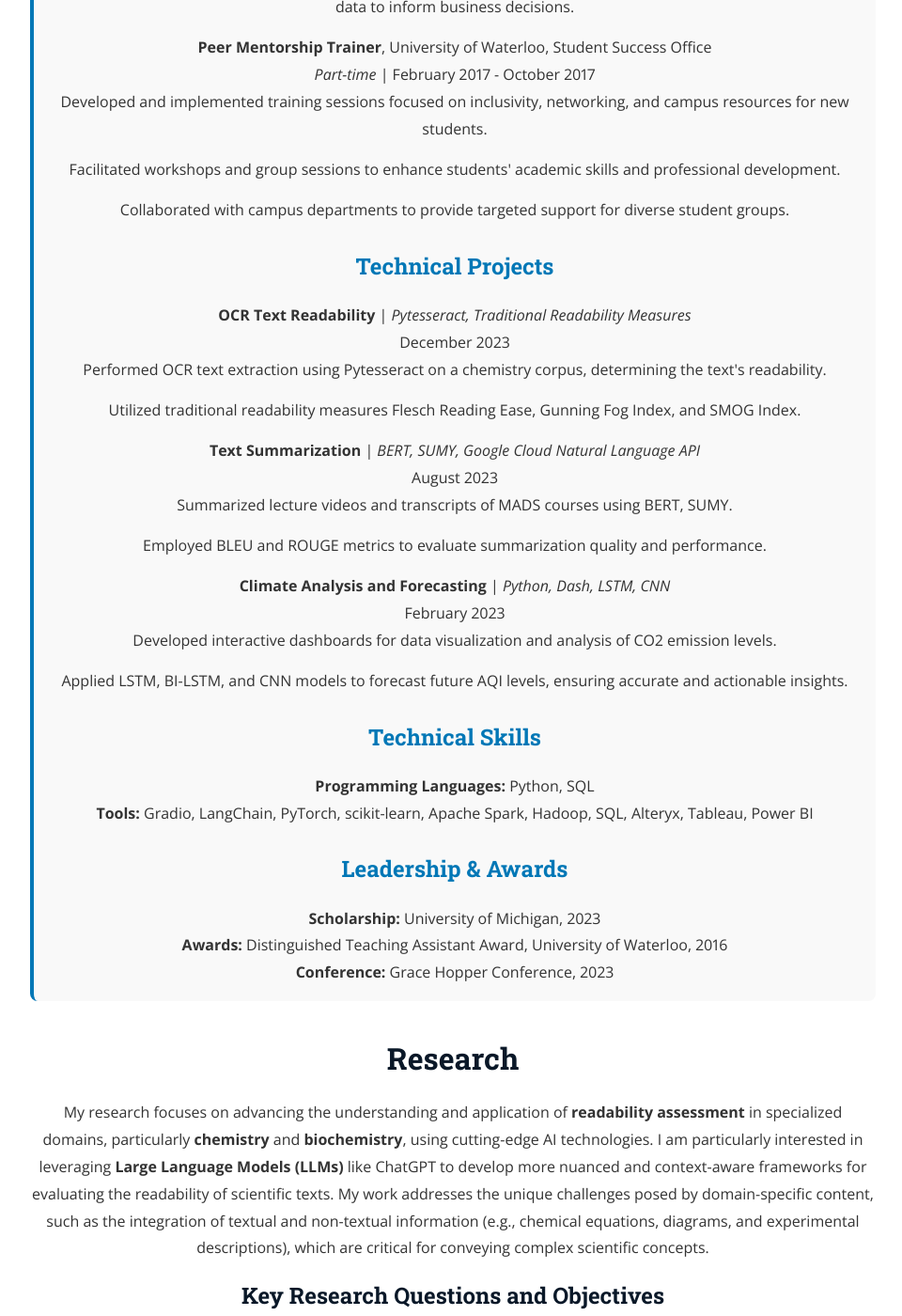
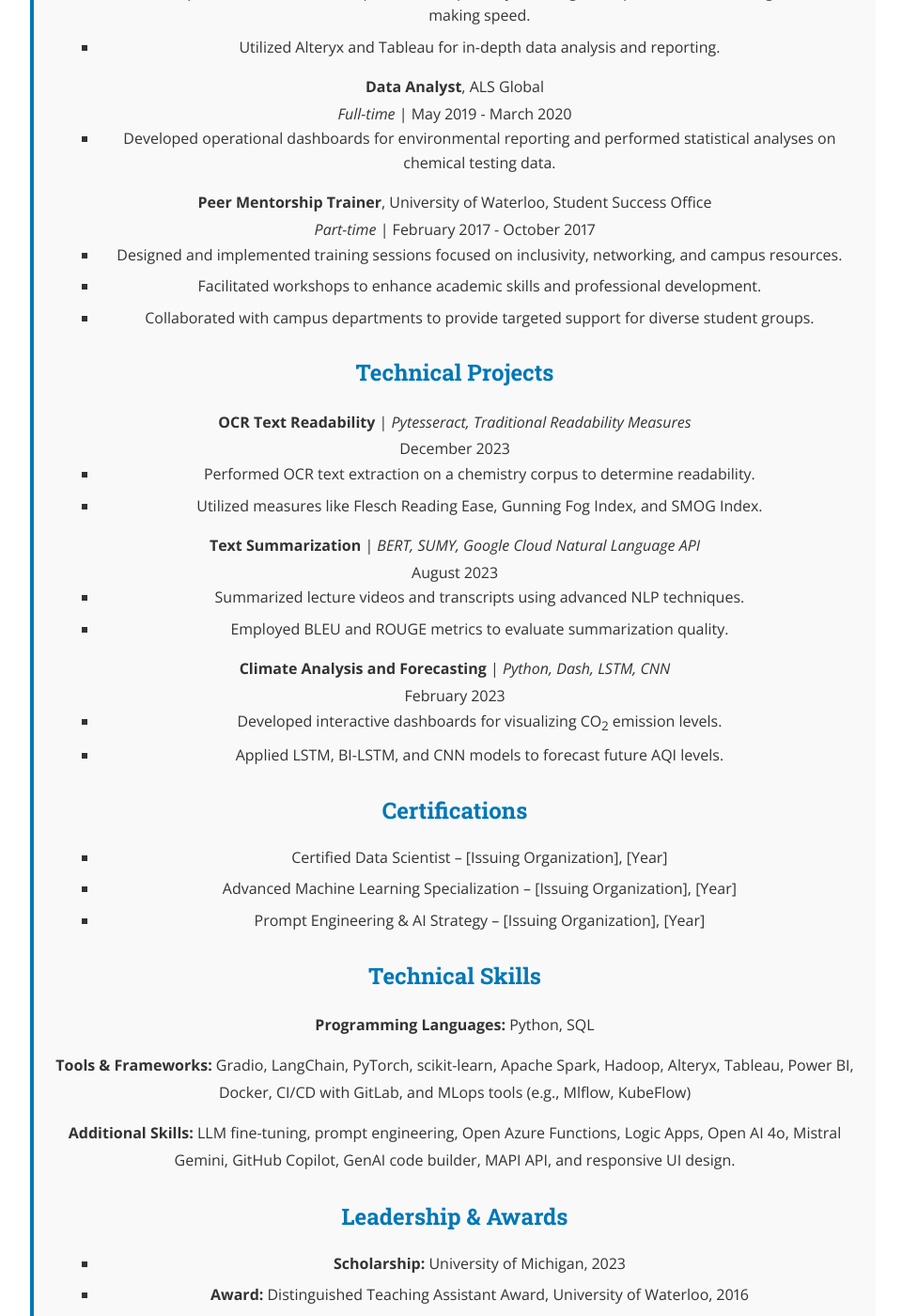
Before and after one commit to Niru864/Niru864.github.io, a Jekyll site: the page built from index.html, in a window 1280 px wide and 1400 px high, scrolled down 1982 px. Shown: the whole window at 94% size, without its empty margins (158-1118 px from the left). Built offline with Jekyll 4.4.1, drawn with Linux system fonts in a browser that asks for light colours; nearby versions of some CDN libraries; some of the changed text lies outside the part shown.

Commit message:
Update single-page.html

```diff
--- a/_layouts/single-page.html
+++ b/_layouts/single-page.html
@@ -150,114 +150,138 @@
 
               <!-- Experience -->
               <h3>Experience</h3>
-        <div>
-            <strong>Prompt Engineering & AI Consultant</strong>, Telus Digital<br>
+              <div class="experience-item">
+                <strong>Prompt Engineering &amp; AI Consultant</strong>, Telus Digital<br>
                 <em>Part-time</em> | June 2024 - Present<br>
-            <p>Developed metrics to evaluate accuracy of LLM explanations and responses.</p>
-            <p>Analyzed LLM-generated responses for accuracy and relevance, ensuring high-quality deliverables.</p>
-            <p>Improved prompt performance through iterative analysis, significantly enhancing user interaction.</p>
+                <ul>
+                  <li>Developed metrics to evaluate the accuracy of LLM explanations and responses.</li>
+                  <li>Analyzed LLM-generated responses for accuracy and relevance, ensuring high-quality deliverables.</li>
+                  <li>Enhanced prompt performance through iterative analysis, boosting user interaction.</li>
+                  <!-- Added skills from job description -->
+                  <li>Leveraged expertise in LLMs and LangChain to create advanced solutions for document queries and text analysis.</li>
+                  <li>Optimized workflows using Open Azure functions and Logic Apps, and integrated emerging models such as Open AI 4o and Mistral Gemini.</li>
+                  <li>Enhanced productivity by utilizing GitHub Copilot and GenAI code builder in daily operations.</li>
+                </ul>
               </div>
-        <div>
+              <div class="experience-item">
                 <strong>Machine Learning Researcher</strong>, University of Michigan<br>
                 <em>Part-time</em> | September 2022 - Present<br>
-            <p>Designed methods to predict text informativeness and reading difficulty using NLP techniques and generative language models.</p>
-            <p>Implemented RAG techniques and fine-tuned LLMs to improve text analysis accuracy.</p>
-            <p>Built Python pipelines for converting PDFs to raw text, utilizing PyTesseract, and extracting keywords for classification.</p>
+                <ul>
+                  <li>Designed methods to predict text informativeness and reading difficulty using NLP techniques and generative models.</li>
+                  <li>Implemented RAG techniques and fine-tuned LLMs to improve text analysis accuracy.</li>
+                  <li>Built Python pipelines for converting PDFs to raw text with PyTesseract and extracting keywords.</li>
+                  <!-- Added skills from job description -->
+                  <li>Utilized LangChain for vector indexing and efficient data retrieval in large datasets.</li>
+                  <li>Actively participated in open-source AI project communities, contributing to advancements in prompt engineering.</li>
+                </ul>
               </div>
-        <div>
-            <strong>AI & Prompt Engineering Instructor</strong>, BusyQA<br>
+              <div class="experience-item">
+                <strong>AI &amp; Prompt Engineering Instructor</strong>, BusyQA<br>
                 <em>Seasonal</em> | November 2023 - March 2024<br>
-            <p>Led courses on AI and prompt engineering, developing engaging content and materials focused on practical applications.</p>
-            <p>Created demo labs showcasing machine learning pipelines, Streamlit applications, and frameworks like LangChain and Hugging Face.</p>
-            <p>Utilized PyTorch, scikit-learn, and other technologies to enhance curriculum relevance and student learning.</p>
+                <ul>
+                  <li>Led courses on AI and prompt engineering, developing engaging and practical content.</li>
+                  <li>Created demo labs featuring machine learning pipelines, Streamlit applications, and frameworks like LangChain.</li>
+                  <li>Utilized PyTorch and scikit-learn to enhance curriculum relevance and student learning.</li>
+                  <!-- Added skills from job description -->
+                  <li>Demonstrated the integration of advanced LLM solutions and GitHub Copilot for code optimization in real-world applications.</li>
+                </ul>
               </div>
-        <div>
+              <div class="experience-item">
                 <strong>Data Scientist</strong>, Triton Canada<br>
                 <em>Full-time</em> | September 2022 - September 2023<br>
-            <p>Developed KPIs to highlight turnaround times using SQL and Power BI, ensuring compliance with data quality standards.</p>
-            <p>Collaborated with cross-functional teams to implement solutions that improved data management practices.</p>
+                <ul>
+                  <li>Developed KPIs to highlight turnaround times using SQL and Power BI, ensuring compliance with data quality standards.</li>
+                  <li>Collaborated with cross-functional teams to implement solutions that improved data management practices.</li>
+                  <!-- Added skills from job description -->
+                  <li>Managed SQL databases effectively and conducted email scanning using MAPI API to support data integrity and workflow automation.</li>
+                </ul>
               </div>
-        <div>
+              <div class="experience-item">
                 <strong>Data Analyst</strong>, PwC Canada, Immigration Division<br>
                 <em>Full-time</em> | October 2020 - September 2022<br>
-            <p>Created operations dashboards to provide transparency in immigration processes, enhancing decision-making speed.</p>
-            <p>Utilized Alteryx and Tableau for in-depth data analysis and reporting, supporting compliance and operational efficiency.</p>
+                <ul>
+                  <li>Created operations dashboards to provide transparency in immigration processes, enhancing decision-making speed.</li>
+                  <li>Utilized Alteryx and Tableau for in-depth data analysis and reporting.</li>
+                </ul>
               </div>
-        <div>
+              <div class="experience-item">
                 <strong>Data Analyst</strong>, ALS Global<br>
                 <em>Full-time</em> | May 2019 - March 2020<br>
-            <p>Developed operational dashboards for environmental reporting, conducting statistical analysis on chemical testing data to inform business decisions.</p>
+                <ul>
+                  <li>Developed operational dashboards for environmental reporting and performed statistical analyses on chemical testing data.</li>
+                </ul>
               </div>
-        <div>
+              <div class="experience-item">
                 <strong>Peer Mentorship Trainer</strong>, University of Waterloo, Student Success Office<br>
                 <em>Part-time</em> | February 2017 - October 2017<br>
-            <p>Developed and implemented training sessions focused on inclusivity, networking, and campus resources for new students.</p>
-            <p>Facilitated workshops and group sessions to enhance students' academic skills and professional development.</p>
-            <p>Collaborated with campus departments to provide targeted support for diverse student groups.</p>
+                <ul>
+                  <li>Designed and implemented training sessions focused on inclusivity, networking, and campus resources.</li>
+                  <li>Facilitated workshops to enhance academic skills and professional development.</li>
+                  <li>Collaborated with campus departments to provide targeted support for diverse student groups.</li>
+                </ul>
               </div>
 
               <!-- Technical Projects -->
               <h3>Technical Projects</h3>
-        <div>
+              <div class="project-item">
                 <strong>OCR Text Readability</strong> | <em>Pytesseract, Traditional Readability Measures</em><br>
-            December 2023<br>
-            <p>Performed OCR text extraction using Pytesseract on a chemistry corpus, determining the text's readability.</p>
-            <p>Utilized traditional readability measures Flesch Reading Ease, Gunning Fog Index, and SMOG Index.</p>
+                <span>December 2023</span>
+                <ul>
+                  <li>Performed OCR text extraction on a chemistry corpus to determine readability.</li>
+                  <li>Utilized measures like Flesch Reading Ease, Gunning Fog Index, and SMOG Index.</li>
+                </ul>
               </div>
-        <div>
+              <div class="project-item">
                 <strong>Text Summarization</strong> | <em>BERT, SUMY, Google Cloud Natural Language API</em><br>
-            August 2023<br>
-            <p>Summarized lecture videos and transcripts of MADS courses using BERT, SUMY.</p>
-            <p>Employed BLEU and ROUGE metrics to evaluate summarization quality and performance.</p>
+                <span>August 2023</span>
+                <ul>
+                  <li>Summarized lecture videos and transcripts using advanced NLP techniques.</li>
+                  <li>Employed BLEU and ROUGE metrics to evaluate summarization quality.</li>
+                </ul>
               </div>
-        <div>
+              <div class="project-item">
                 <strong>Climate Analysis and Forecasting</strong> | <em>Python, Dash, LSTM, CNN</em><br>
-            February 2023<br>
-            <p>Developed interactive dashboards for data visualization and analysis of CO2 emission levels.</p>
-            <p>Applied LSTM, BI-LSTM, and CNN models to forecast future AQI levels, ensuring accurate and actionable insights.</p>
+                <span>February 2023</span>
+                <ul>
+                  <li>Developed interactive dashboards for visualizing CO<sub>2</sub> emission levels.</li>
+                  <li>Applied LSTM, BI-LSTM, and CNN models to forecast future AQI levels.</li>
+                </ul>
+              </div>
+
+              <!-- Certifications -->
+              <h3>Certifications</h3>
+              <div class="certifications">
+                <ul>
+                  <li>Certified Data Scientist – [Issuing Organization], [Year]</li>
+                  <li>Advanced Machine Learning Specialization – [Issuing Organization], [Year]</li>
+                  <li>Prompt Engineering &amp; AI Strategy – [Issuing Organization], [Year]</li>
+                </ul>
               </div>
 
               <!-- Technical Skills -->
               <h3>Technical Skills</h3>
-        <div>
-            <strong>Programming Languages:</strong> Python, SQL
-        </div>
-        <div>
-            <strong>Tools:</strong> Gradio, LangChain, PyTorch, scikit-learn, Apache Spark, Hadoop, SQL, Alteryx, Tableau, Power BI
+              <div class="technical-skills">
+                <p><strong>Programming Languages:</strong> Python, SQL</p>
+                <p>
+                  <strong>Tools &amp; Frameworks:</strong> Gradio, LangChain, PyTorch, scikit-learn, Apache Spark, Hadoop, Alteryx, Tableau, Power BI, Docker, CI/CD with GitLab, and MLops tools (e.g., Mlflow, KubeFlow)
+                </p>
+                <p>
+                  <strong>Additional Skills:</strong> LLM fine-tuning, prompt engineering, Open Azure Functions, Logic Apps, Open AI 4o, Mistral Gemini, GitHub Copilot, GenAI code builder, MAPI API, and responsive UI design.
+                </p>
               </div>
 
               <!-- Leadership & Awards -->
-        <h3>Leadership & Awards</h3>
-        <div>
-            <strong>Scholarship:</strong> University of Michigan, 2023
-        </div>
-        <div>
-            <strong>Awards:</strong> Distinguished Teaching Assistant Award, University of Waterloo, 2016
-        </div>
-        <div>
-            <strong>Conference:</strong> Grace Hopper Conference, 2023
+              <h3>Leadership &amp; Awards</h3>
+              <div class="leadership-awards">
+                <ul>
+                  <li><strong>Scholarship:</strong> University of Michigan, 2023</li>
+                  <li><strong>Award:</strong> Distinguished Teaching Assistant Award, University of Waterloo, 2016</li>
+                  <li><strong>Conference:</strong> Grace Hopper Conference, 2023</li>
+                </ul>
               </div>
             </section>
 
-     <!-- Research Section -->
-      <section id="research" class="research-section">
-        <h2>Research</h2>
-        <p>
-          My research focuses on advancing the understanding and application of <strong>readability assessment</strong> in specialized domains, particularly <strong>chemistry</strong> and <strong>biochemistry</strong>, using cutting-edge AI technologies. I am particularly interested in leveraging <strong>Large Language Models (LLMs)</strong> like ChatGPT to develop more nuanced and context-aware frameworks for evaluating the readability of scientific texts. My work addresses the unique challenges posed by domain-specific content, such as the integration of textual and non-textual information (e.g., chemical equations, diagrams, and experimental descriptions), which are critical for conveying complex scientific concepts.
-        </p>
 
-        <h3>Key Research Questions and Objectives</h3>
-        <div>
-            <strong>Comparative Analysis of Readability Metrics</strong>:
-            <p>How do LLM-based readability assessments compare to traditional readability formulas (e.g., Flesch-Kincaid, Dale-Chall) in terms of accuracy and comprehensiveness?</p>
-            <p>What are the limitations of traditional metrics when applied to chemistry and biochemistry texts, and how can LLMs overcome these limitations?</p>
-        </div>
-        <div>
-            <strong>Reliability and Effectiveness of LLMs in Domain-Specific Readability</strong>:
-            <p>How reliable and effective are LLMs like ChatGPT in classifying the readability of chemistry-related texts, given the biases and challenges of domain-specific content?</p>
-            <p>What are the implications of LLM biases (e.g., egocentric bias, length bias, order bias) on readability assessment in scientific domains?</p>
-        </div>
-        <div>
             <strong>Explainability and Transparency in AI-Driven Readability Assessment</strong>:
             <p>How can we improve the transparency and explainability of LLM-driven readability classifications, particularly in specialized domains like chemistry?</p>
             <p>What is the impact of structured adaptation strategies, such as <strong>Chain-of-Thought (CoT) prompting</strong> and <strong>feature attribution analysis</strong>, on LLM performance in readability classification?</p>
```
Lines whose indentation alone changed are shown as unchanged.
